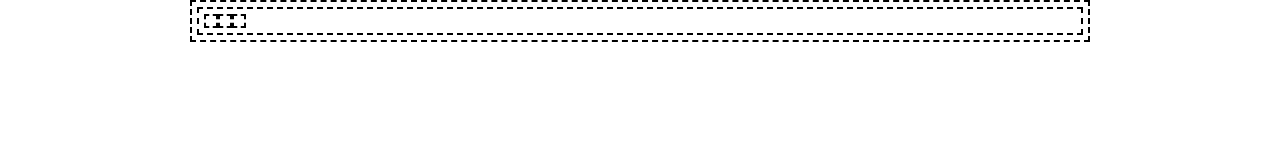
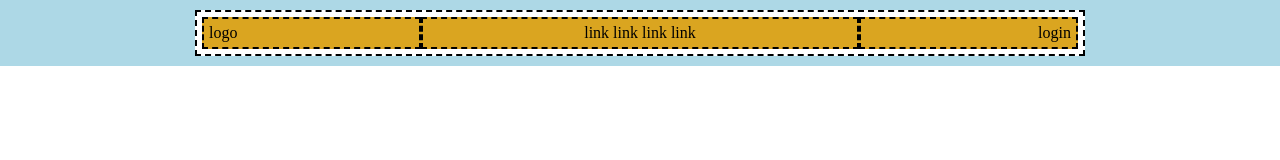
Before and after one commit to hajjamn/htmlcss-struttura-discord, a plain HTML site: page index.html in a window 1280 px wide. Drawn offline with Linux system fonts and the light colour scheme.

Commit message:
Added css for nav canvas and text align classes

```diff
--- a/css/app.css
+++ b/css/app.css
@@ -1,3 +1,5 @@
+/* RESET */
+
 * {
     box-sizing: border-box;
     margin: 0;
@@ -12,6 +14,13 @@ img {
     max-width: 100%;
 }
 
+a, button {
+    text-decoration: none;
+    color: currentColor;
+}
+
+/* FRAMEWORK */
+
 .container {
     max-width: 900px;
     margin: 0 auto;
@@ -22,10 +31,33 @@ img {
     flex-wrap: wrap;
 }
 
+/* UTILITY FIRST */
+
+.col-25 {
+    width: 25%;
+}
+
+.col-50 {
+    width: 50%;
+}
+
+.ta-left {
+    text-align: left;
+}
+
+.ta-center {
+    text-align: center;
+}
+
+.ta-right {
+    text-align: right;
+}
+
+
 /* DEBUG */
 
 .debug .container {
-    border: 2px dashed black;
+/*     border: 2px dashed black; */
     padding: 5px;
 }
 
@@ -34,7 +66,20 @@ img {
     padding: 5px;
 }
 
-.debug .col {
+.debug [class^=col] {
     border: 2px dashed black;
     padding: 5px;
 }
+
+.debug header {
+    background-color: #ADD8E6;
+    padding: 5px;
+}
+
+.debug nav .row {
+    background-color: white;
+}
+
+.debug nav [class^=col] {
+    background-color: #DAA520;
+}
--- a/index.html
+++ b/index.html
@@ -13,9 +13,14 @@
             <section> <!-- Non sono sicuro che questa section serva dato che nel nav c'è una sezione sola, per ora... -->
                 <div class="container">
                     <div class="row">
-                        <div class="col"></div>
-                        <div class="col"></div>
-                        <div class="col"></div>
+                        <div class="col-25 ta-left">logo</div>
+                        <div class="col-50 ta-center">
+                            <a href="#">link</a>
+                            <a href="#">link</a>
+                            <a href="#">link</a>
+                            <a href="#">link</a>
+                        </div>
+                        <div class="col-25 ta-right">login</div>
                     </div>
                 </div>
             </section>
```
